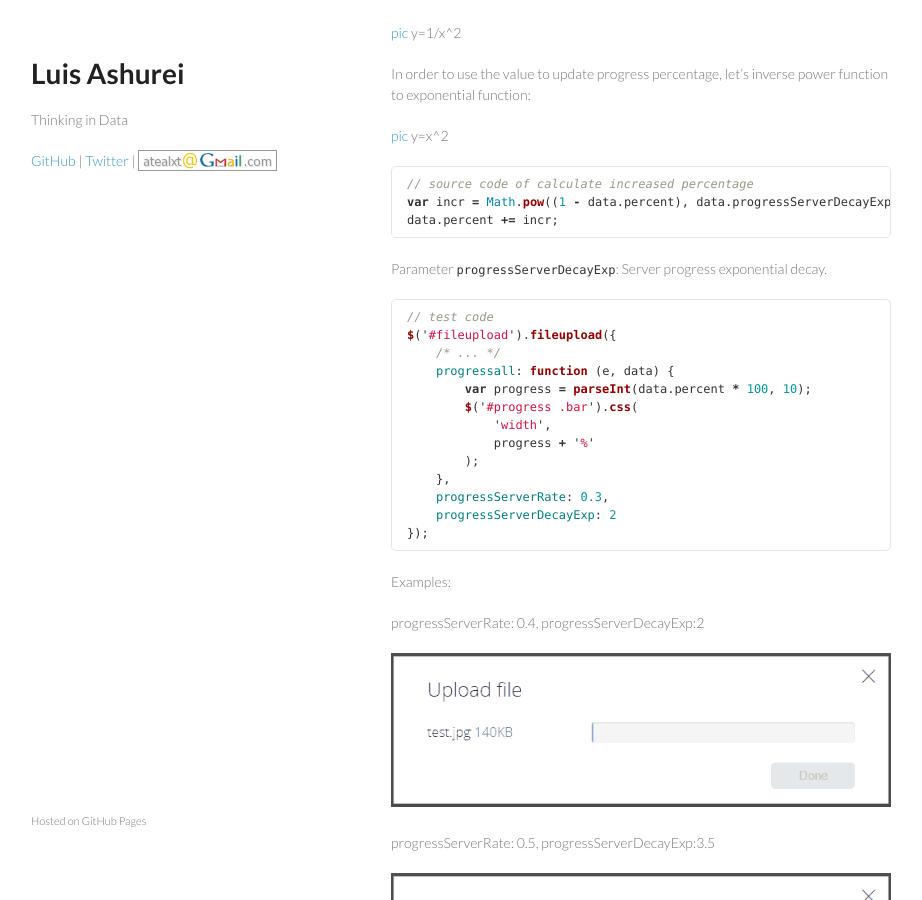
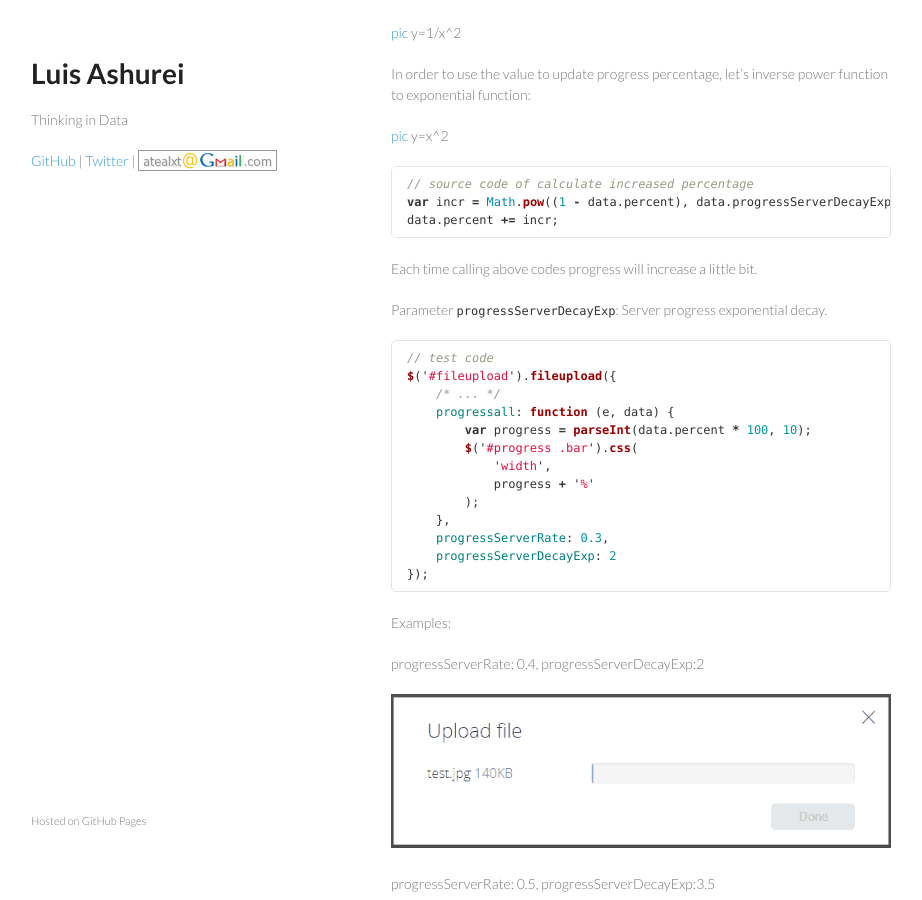
Before and after one commit to atealxt/atealxt.github.io, a Jekyll site: the page built from _posts/2015-11-03-file-upload-server-progress-estimation.md, in a window 1280 px wide and 900 px high, scrolled down 1416 px. Shown: the whole window, without its empty margins (179-1101 px from the left). Built offline with Jekyll 4.4.1, drawn with Linux system fonts in a browser that asks for light colours; comment, search, counter and statistics services are not loaded.

Commit message:
Update 2015-11-03-file-upload-server-progress-estimation.md

````diff
--- a/_posts/2015-11-03-file-upload-server-progress-estimation.md
+++ b/_posts/2015-11-03-file-upload-server-progress-estimation.md
@@ -69,6 +69,8 @@ var incr = Math.pow((1 - data.percent), data.progressServerDecayExp);
 data.percent += incr;
 ```
 
+Each time calling above codes progress will increase a little bit.
+
 Parameter `progressServerDecayExp`: Server progress exponential decay.
 
 ```javascript
````
